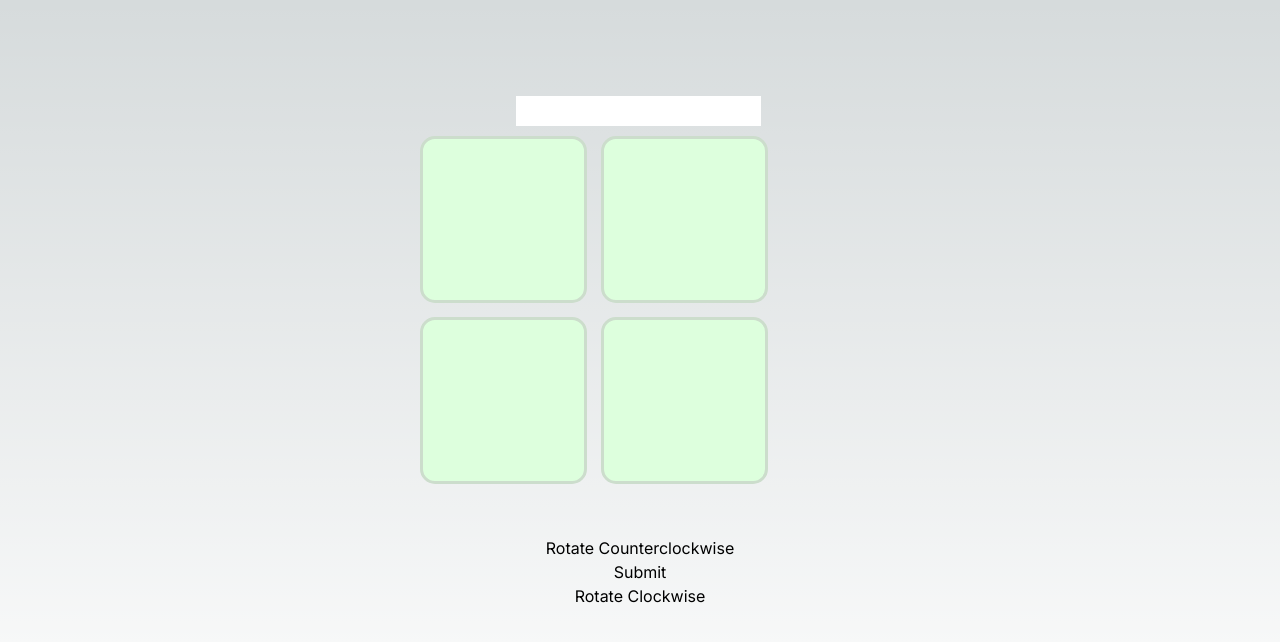
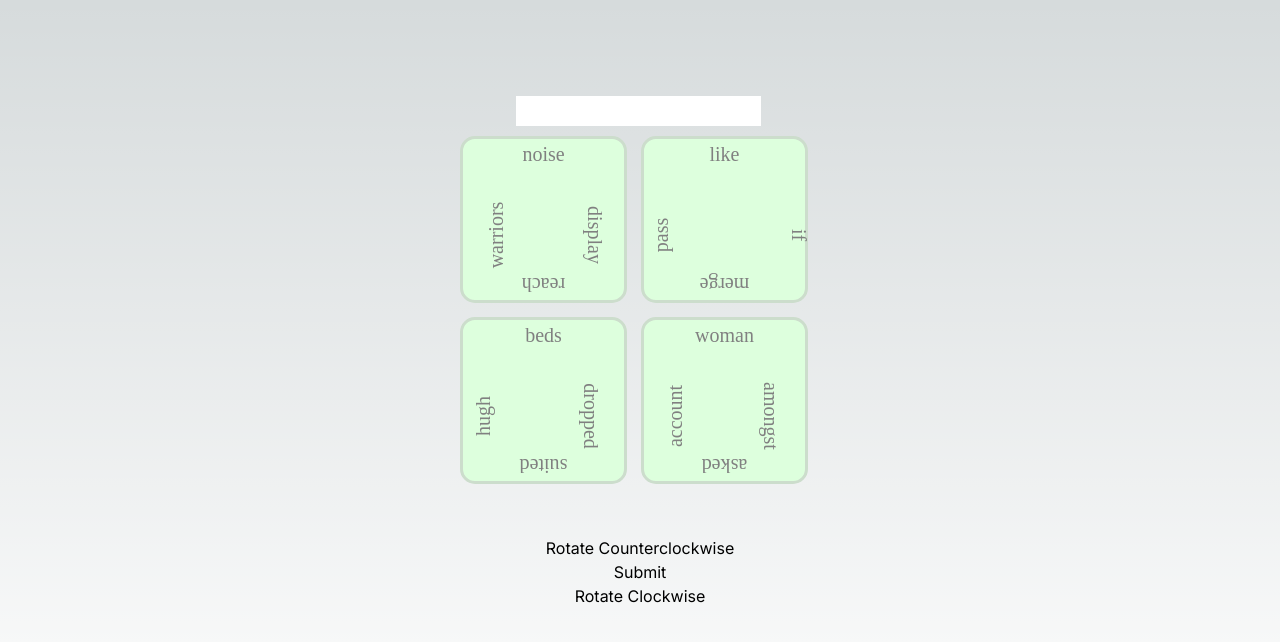
Before and after one commit to nezumi149/nextjs-boilerplate, a Next.js app: page / in a window 1280 px wide. Shown: the top 642 px of the page. Built offline with nearby package versions, Linux system fonts and the light colour scheme.

Commit message:
try without rotaton

```diff
--- a/app/Leaf.js
+++ b/app/Leaf.js
@@ -8,16 +8,16 @@ const Leaf = (props) => {
        <div>
         <div style={{ height:'167px', width:'167px', backgroundColor:'#DDFFDD', position:'relative', border:'solid', borderRadius: '15px', borderColor: '#CCDDCC'}} onClick={() => setRotation(rotation + (props.disabled?1:0))}>
             <p style={{ display:'inline-block', position: 'absolute', top:'0%', width:'100%', textAlign:'center'}}>
-                {props.words[(0+rotation+props.rotation)%4]}
+                {props.words[(0+rotation)%4]}
             </p>
             <p style={{ display:'inline-block', position: 'absolute', top:'50%', right: '0%', rotate: '90deg'}}>
-                {props.words[(1+rotation+props.rotation)%4]}
+                {props.words[(1+rotation)%4]}
             </p>
             <p style={{ display:'inline-block', position: 'absolute', bottom:'0%', width:'100%', textAlign:'center',  rotate: '180deg'}}>
-                {props.words[(2+rotation+props.rotation)%4]}
+                {props.words[(2+rotation)%4]}
             </p>
             <p style={{ display:'inline-block', position: 'absolute', top:'50%', left: '0%',  rotate: '270deg'}}>
-                {props.words[(3+rotation+props.rotation)%4]}
+                {props.words[(3+rotation)%4]}
             </p>
         </div>
       </div>
--- a/app/page.tsx
+++ b/app/page.tsx
@@ -28,7 +28,7 @@ const Home = () => {
     <main className="flex min-h-screen flex-col items-center justify-between p-24">
       <div id='fourLeafOuter' style={{ fontSize: 20, fontFamily: 'aga-arabesque', color: 'gray', height: '440px', width: '440px'}}>
         <Input text={textsRotation[rotation]} setText={setterRotation[rotation]} disabled={disabled}/>
-        <div id='fourLeafInner'style={{ height:'360px', width:'360px', position:'relative'}}>
+        <div id='fourLeafInner'style={{ height:'360px', width:'360px', position:'relative', left: '40px'}}>
           <div style={{height:'179px', width:'179px', position: 'absolute', top:0, left: 0}}>
             <Leaf words={wordSample.slice(0,4)}  disabled={disabled}/>
           </div>
```
